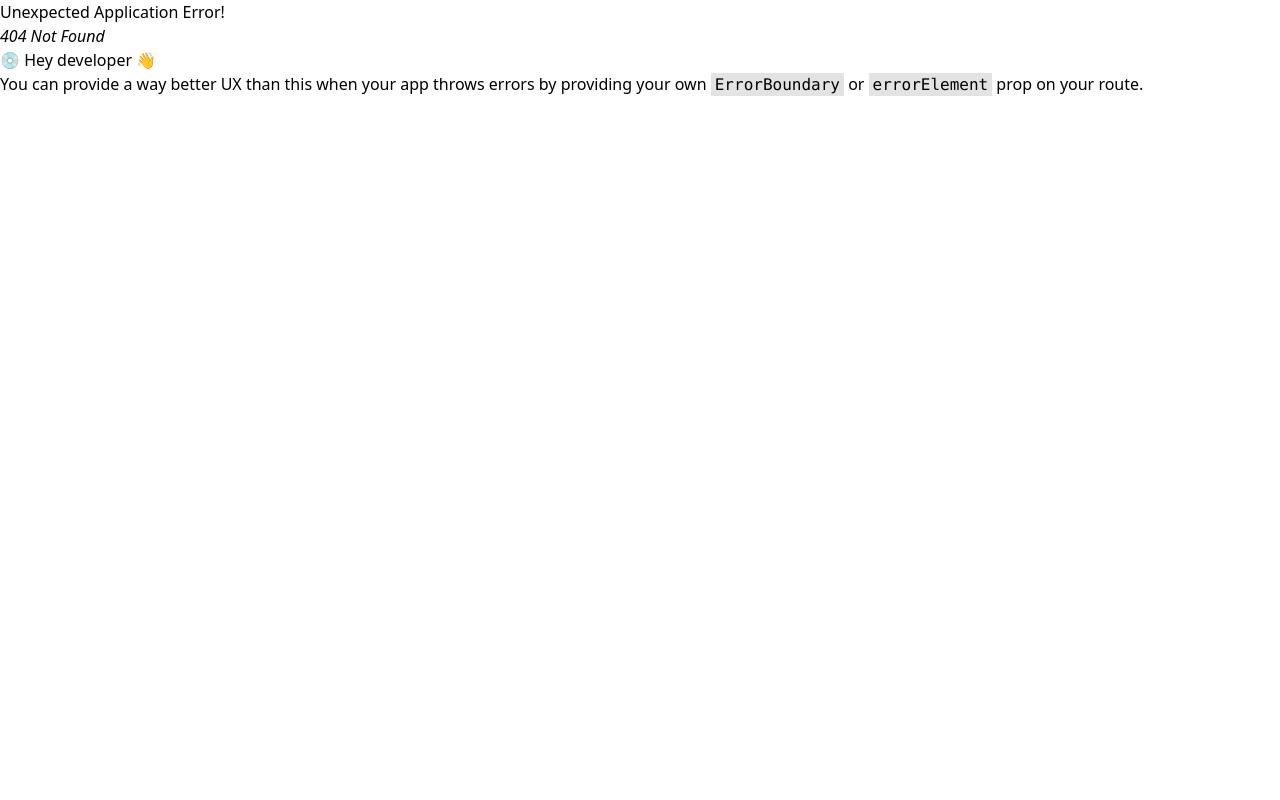
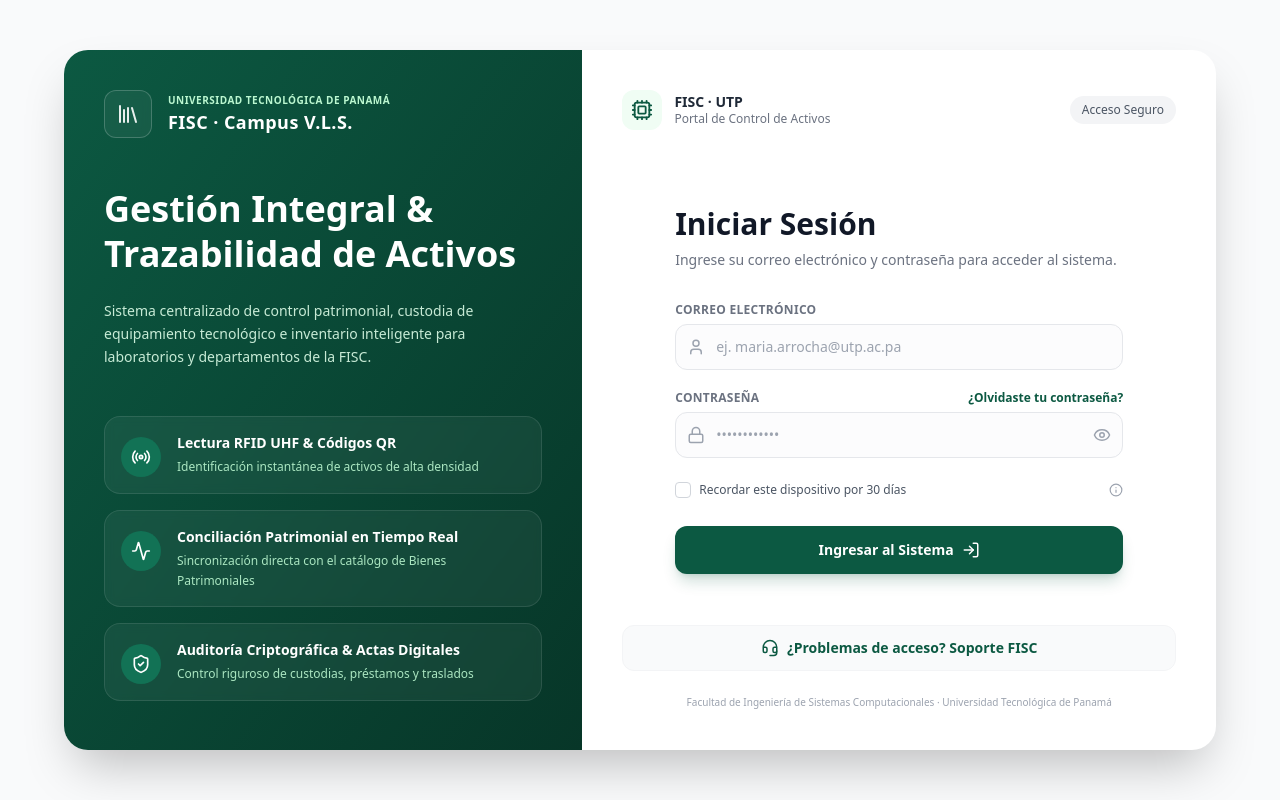
Before and after one commit to DiegoT21/FISC-vento, a React (Vite) app in the folder frontend/: page /login in a window 1280 px wide. Before the commit this address had no page. Built offline with nearby package versions, Linux system fonts and the light colour scheme.

Commit message:
feat: Add login screen UI

```diff
--- /dev/null
+++ b/frontend/src/features/login/Login.jsx
@@ -0,0 +1,200 @@
+import React from 'react';
+import {
+  Library,
+  Radio,
+  Activity,
+  ShieldCheck,
+  Cpu,
+  User,
+  Lock,
+  Eye,
+  Info,
+  LogIn,
+  Headset
+} from 'lucide-react';
+
+const Login = () => {
+  return (
+    <div className="min-h-screen bg-gray-50 flex items-center justify-center p-4 sm:p-8">
+      <div className="max-w-6xl w-full bg-white rounded-3xl shadow-2xl overflow-hidden flex flex-col md:flex-row min-h-[700px]">
+        {/* Left Column (Green) */}
+        <div className="md:w-[45%] bg-gradient-to-br from-[#0c5942] to-[#073628] p-10 text-white flex flex-col justify-between relative overflow-hidden">
+          {/* Subtle background pattern or overlay could go here */}
+          <div className="relative z-10">
+            {/* Header */}
+            <div className="flex items-center gap-4 mb-12">
+              <div className="w-12 h-12 rounded-xl border border-white/20 flex items-center justify-center bg-white/5 backdrop-blur-sm">
+                <Library size={24} className="text-white/90" />
+              </div>
+              <div>
+                <p className="text-[10px] tracking-wider text-green-200 font-semibold uppercase">Universidad Tecnológica de Panamá</p>
+                <h2 className="text-lg font-bold tracking-wide">FISC · Campus V.L.S.</h2>
+              </div>
+            </div>
+
+            {/* Title & Description */}
+            <h1 className="text-4xl font-extrabold mb-6 leading-tight">
+              Gestión Integral &<br />Trazabilidad de Activos
+            </h1>
+            <p className="text-green-100 text-sm leading-relaxed mb-12 opacity-90 max-w-sm">
+              Sistema centralizado de control patrimonial, custodia de equipamiento tecnológico e inventario inteligente para laboratorios y departamentos de la FISC.
+            </p>
+
+            {/* Features List */}
+            <div className="space-y-4">
+              {/* Feature 1 */}
+              <div className="bg-white/5 border border-white/10 rounded-2xl p-4 flex gap-4 items-start backdrop-blur-sm hover:bg-white/10 transition-colors">
+                <div className="mt-1 w-10 h-10 rounded-full bg-[#127255] flex items-center justify-center flex-shrink-0">
+                  <Radio size={20} className="text-white" />
+                </div>
+                <div>
+                  <h3 className="font-semibold text-sm mb-1">Lectura RFID UHF & Códigos QR</h3>
+                  <p className="text-xs text-green-200 opacity-90 leading-relaxed">
+                    Identificación instantánea de activos de alta densidad
+                  </p>
+                </div>
+              </div>
+
+              {/* Feature 2 */}
+              <div className="bg-white/5 border border-white/10 rounded-2xl p-4 flex gap-4 items-start backdrop-blur-sm hover:bg-white/10 transition-colors">
+                <div className="mt-1 w-10 h-10 rounded-full bg-[#127255] flex items-center justify-center flex-shrink-0">
+                  <Activity size={20} className="text-white" />
+                </div>
+                <div>
+                  <h3 className="font-semibold text-sm mb-1">Conciliación Patrimonial en Tiempo Real</h3>
+                  <p className="text-xs text-green-200 opacity-90 leading-relaxed">
+                    Sincronización directa con el catálogo de Bienes Patrimoniales
+                  </p>
+                </div>
+              </div>
+
+              {/* Feature 3 */}
+              <div className="bg-white/5 border border-white/10 rounded-2xl p-4 flex gap-4 items-start backdrop-blur-sm hover:bg-white/10 transition-colors">
+                <div className="mt-1 w-10 h-10 rounded-full bg-[#127255] flex items-center justify-center flex-shrink-0">
+                  <ShieldCheck size={20} className="text-white" />
+                </div>
+                <div>
+                  <h3 className="font-semibold text-sm mb-1">Auditoría Criptográfica & Actas Digitales</h3>
+                  <p className="text-xs text-green-200 opacity-90 leading-relaxed">
+                    Control riguroso de custodias, préstamos y traslados
+                  </p>
+                </div>
+              </div>
+            </div>
+          </div>
+        </div>
+
+        {/* Right Column (White) */}
+        <div className="md:w-[55%] p-10 flex flex-col relative">
+
+          {/* Top Bar */}
+          <div className="flex justify-between items-center mb-16">
+            <div className="flex items-center gap-3">
+              <div className="w-10 h-10 rounded-xl bg-green-50 flex items-center justify-center text-[#0c5942]">
+                <Cpu size={22} />
+              </div>
+              <div>
+                <h2 className="text-sm font-bold text-gray-800 leading-tight">FISC · UTP</h2>
+                <p className="text-xs text-gray-500">Portal de Control de Activos</p>
+              </div>
+            </div>
+            <div className="px-3 py-1.5 bg-gray-100 rounded-full text-xs font-medium text-gray-600">
+              Acceso Seguro
+            </div>
+          </div>
+
+          <div className="flex-grow flex flex-col justify-center max-w-md mx-auto w-full">
+            {/* Form Header */}
+            <div className="mb-8">
+              <h1 className="text-3xl font-extrabold text-gray-900 mb-2">Iniciar Sesión</h1>
+              <p className="text-sm text-gray-500">
+                Ingrese su correo electrónico y contraseña para acceder al sistema.
+              </p>
+            </div>
+
+            {/* Form */}
+            <form className="space-y-5" onSubmit={(e) => e.preventDefault()}>
+
+              {/* Email */}
+              <div>
+                <label className="block text-xs font-bold text-gray-500 mb-1.5 tracking-wide uppercase">
+                  Correo Electrónico
+                </label>
+                <div className="relative">
+                  <div className="absolute inset-y-0 left-0 pl-3 flex items-center pointer-events-none">
+                    <User size={18} className="text-gray-400" />
+                  </div>
+                  <input
+                    type="email"
+                    className="block w-full pl-10 pr-3 py-3 border border-gray-200 rounded-xl bg-gray-50/50 text-sm focus:ring-2 focus:ring-[#0c5942]/20 focus:border-[#0c5942] transition-colors placeholder-gray-400"
+                    placeholder="ej. maria.arrocha@utp.ac.pa"
+                  />
+                </div>
+              </div>
+
+              {/* Password */}
+              <div>
+                <div className="flex justify-between items-center mb-1.5">
+                  <label className="block text-xs font-bold text-gray-500 tracking-wide uppercase">
+                    Contraseña
+                  </label>
+                  <a href="#" className="text-xs font-semibold text-[#0c5942] hover:underline">
+                    ¿Olvidaste tu contraseña?
+                  </a>
+                </div>
+                <div className="relative">
+                  <div className="absolute inset-y-0 left-0 pl-3 flex items-center pointer-events-none">
+                    <Lock size={18} className="text-gray-400" />
+                  </div>
+                  <input
+                    type="password"
+                    className="block w-full pl-10 pr-10 py-3 border border-gray-200 rounded-xl bg-gray-50/50 text-sm focus:ring-2 focus:ring-[#0c5942]/20 focus:border-[#0c5942] transition-colors placeholder-gray-400"
+                    placeholder="••••••••••••"
+                  />
+                  <div className="absolute inset-y-0 right-0 pr-3 flex items-center cursor-pointer">
+                    <Eye size={18} className="text-gray-400 hover:text-gray-600 transition-colors" />
+                  </div>
+                </div>
+              </div>
+
+              {/* Remember me */}
+              <div className="flex items-center justify-between pt-1 pb-2">
+                <label className="flex items-center gap-2 cursor-pointer group">
+                  <div className="w-4 h-4 rounded border border-gray-300 flex items-center justify-center group-hover:border-[#0c5942] transition-colors">
+                    {/* Add checkmark icon here if checked */}
+                  </div>
+                  <span className="text-xs text-gray-600 font-medium">Recordar este dispositivo por 30 días</span>
+                </label>
+                <Info size={14} className="text-gray-400" />
+              </div>
+
+              {/* Submit Button */}
+              <button
+                type="submit"
+                className="w-full bg-[#0c5942] hover:bg-[#094734] text-white py-3.5 rounded-xl text-sm font-bold flex items-center justify-center gap-2 transition-colors shadow-lg shadow-[#0c5942]/20"
+              >
+                Ingresar al Sistema
+                <LogIn size={18} />
+              </button>
+            </form>
+          </div>
+
+          {/* Bottom links */}
+          <div className="mt-auto pt-10">
+            <button className="w-full py-3 px-4 bg-gray-50 hover:bg-gray-100 rounded-xl flex items-center justify-center gap-2 text-sm font-semibold text-[#0c5942] transition-colors border border-gray-100 mb-6">
+              <Headset size={18} />
+              ¿Problemas de acceso? Soporte FISC
+            </button>
+
+            <p className="text-center text-[10px] text-gray-400 font-medium">
+              Facultad de Ingeniería de Sistemas Computacionales · Universidad Tecnológica de Panamá
+            </p>
+          </div>
+
+        </div>
+      </div>
+    </div>
+  );
+};
+
+export default Login;
--- a/frontend/src/routes/router.jsx
+++ b/frontend/src/routes/router.jsx
@@ -9,8 +9,13 @@
 import UsuariosPage from "../features/administracion/UsuariosPage";
 import PrestamosPage from "../features/prestamos/PrestamosPage";
 import TrasladosPage from "../features/traslados/TrasladosPage";
+import Login from "../features/login/Login";
 
 export const router = createBrowserRouter([
+  {
+    path: "/login",
+    element: <Login />,
+  },
   {
     path: "/",
     element: <App />,
```
